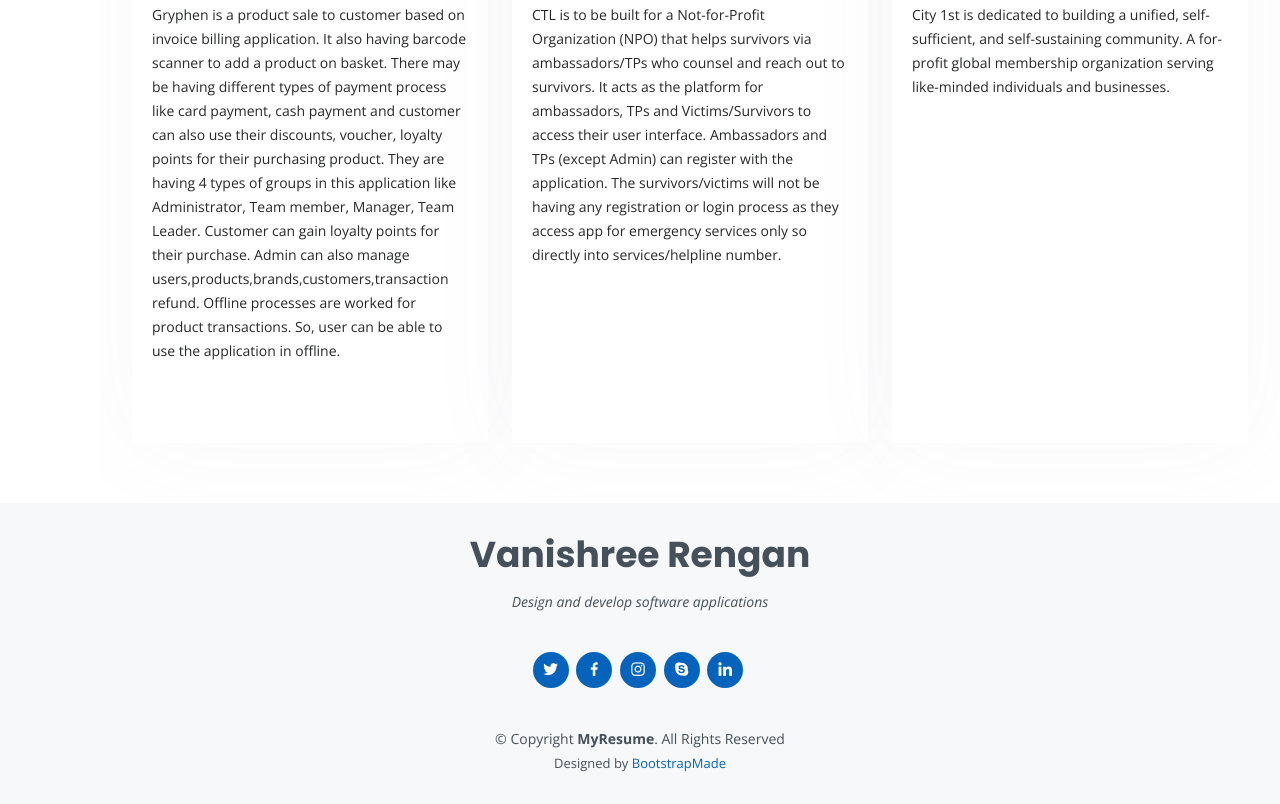
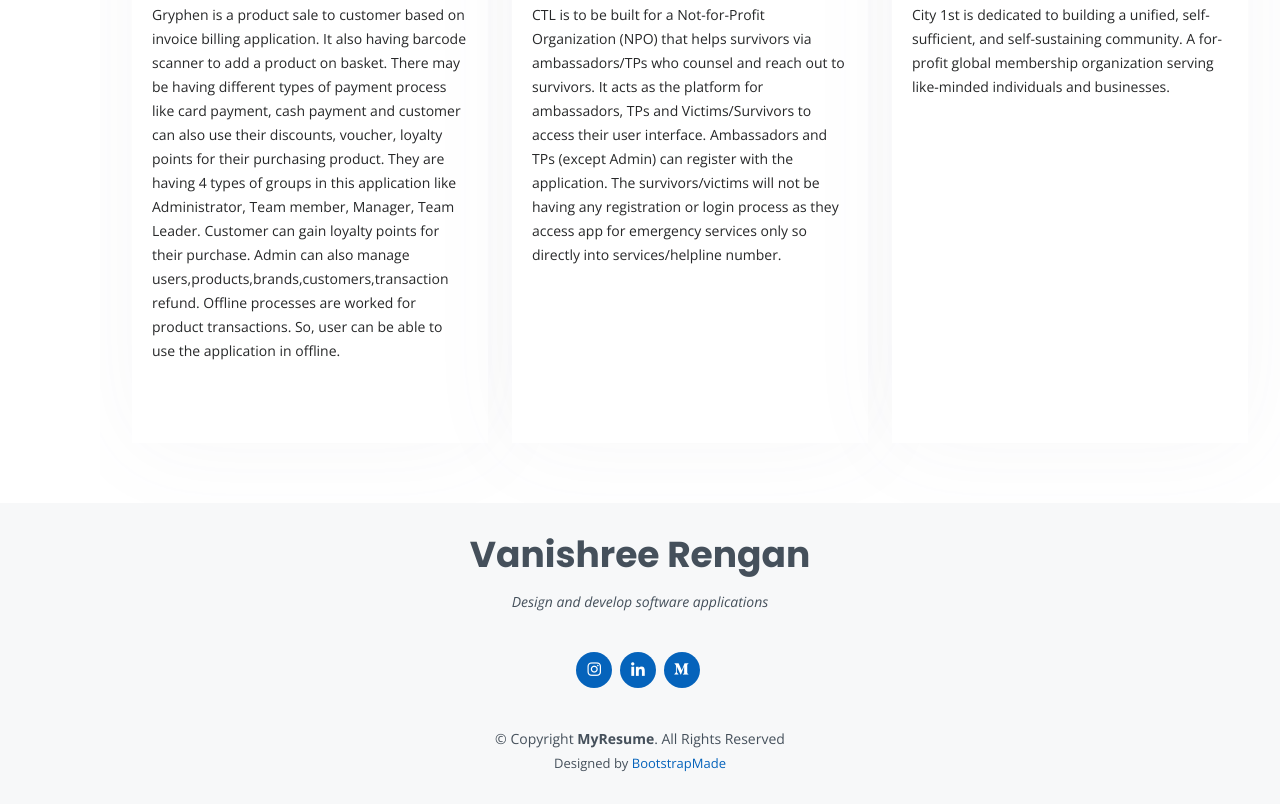
Before and after one commit to vanishree165/portfolio, a plain HTML site: page index.html in a window 1280 px wide. Shown: the part 4128-4932 px from the top of the page. Drawn offline with nearby package versions, Linux system fonts and the light colour scheme.

Commit message:
Updated social media links

```diff
--- a/index.html
+++ b/index.html
@@ -349,11 +349,9 @@
       <h3>Vanishree Rengan</h3>
       <p>Design and develop software applications</p>
       <div class="social-links">
-        <a href="#" class="twitter"><i class="bx bxl-twitter"></i></a>
-        <a href="#" class="facebook"><i class="bx bxl-facebook"></i></a>
-        <a href="#" class="instagram"><i class="bx bxl-instagram"></i></a>
-        <a href="#" class="google-plus"><i class="bx bxl-skype"></i></a>
-        <a href="#" class="linkedin"><i class="bx bxl-linkedin"></i></a>
+        <a href="https://www.instagram.com/_vanishree.165_/" class="instagram"><i class="bx bxl-instagram"></i></a>
+        <a href="https://medium.com/@vanishree1698" class="linkedin"><i class="bx bxl-linkedin"></i></a>
+        <a href="https://medium.com/@vanishree1698" class="medium"><i class="bx bxl-medium"></i></a>
       </div>
       <div class="copyright">
         &copy; Copyright <strong><span>MyResume</span></strong>. All Rights Reserved
```
